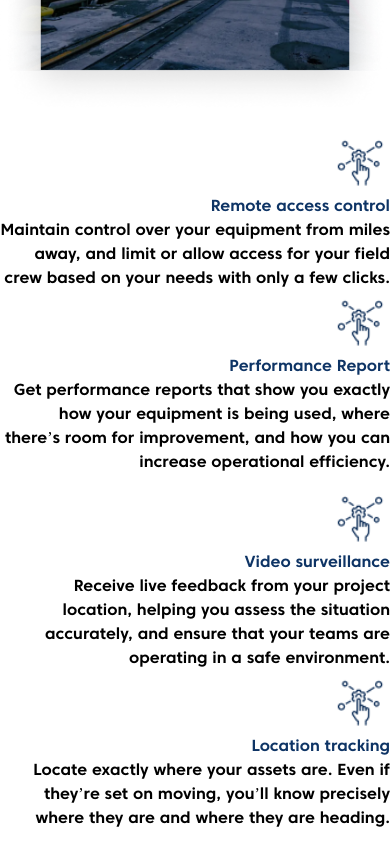
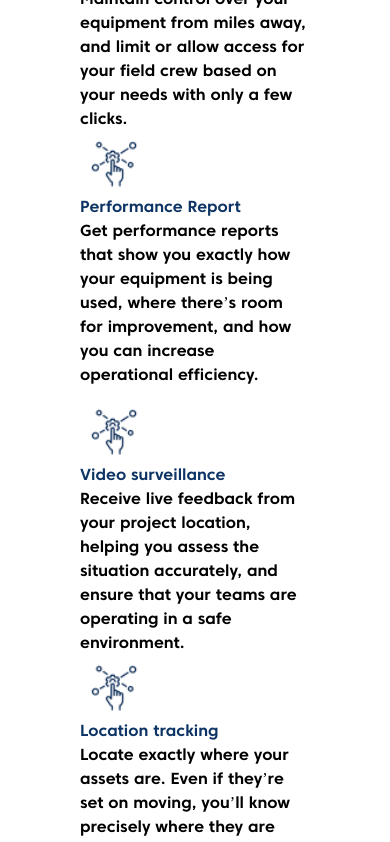
Before and after one commit to walosha/fbase-test, a React (Vite) app: page / in a window 390 px wide. Shown: the part 1720-2562 px from the top of the page. Built offline with nearby package versions, Linux system fonts and the light colour scheme; what tailwindcss-animated would draw is missing.

Commit message:
fixed stylings

```diff
--- a/src/components/features/index.tsx
+++ b/src/components/features/index.tsx
@@ -1,15 +1,15 @@
 export default function Features() {
   return (
-    <div className="mx-auto max-w-screen-xl lg:py-20">
-      <div className="grid lg:grid-cols-3 grid-cols-1 gap-3 sm:flex-col">
-        <div className=" sm:col-span-1 md:col-span-1 sm:order-2">
+    <div className="mx-auto max-w-screen-xl lg:py-20 lg:px-0 px-20">
+      <div className="grid lg:grid-cols-3 sm:grid-cols-1 gap-3 sm:flex-col">
+        <div className="sm:col-span-1 md:col-span-1 sm:order-2">
           <div>
             <img src="/assets/landing/video.png" alt="" />
           </div>
         </div>
         <div className="flex flex-col justify-evenly sm:order-1">
-          <div className="flex flex-col text-right sm:px-3">
-            <div className="ml-auto">
+          <div className="flex flex-col text-left lg:text-right sm:px-3 md:px-3">
+            <div className="lg:ml-auto">
               <img src="/assets/landing/rac.svg" alt="" />
             </div>
             <h3 className="text-primaryLight2 font-3xl font-primary">
@@ -21,8 +21,8 @@ export default function Features() {
               few clicks.
             </p>
           </div>
-          <div className="flex flex-col text-right sm:px-3">
-            <div className="ml-auto">
+          <div className="flex flex-col text-left lg:text-right sm:px-3 md:px-3">
+            <div className="lg:ml-auto">
               <img src="/assets/landing/rac.svg" alt="" />
             </div>
             <h3 className="text-primaryLight2 font-3xl font-primary">
@@ -36,8 +36,8 @@ export default function Features() {
           </div>
         </div>
         <div className="flex flex-col justify-evenly sm:order-3">
-          <div className="flex flex-col text-right sm:px-3">
-            <div className="ml-auto">
+          <div className="flex flex-col text-left lg:text-right sm:px-3 md:px-3">
+            <div className="lg:ml-auto">
               <img src="/assets/landing/rac.svg" alt="" />
             </div>
             <h3 className="text-primaryLight2 font-3xl font-primary">
@@ -49,8 +49,8 @@ export default function Features() {
               operating in a safe environment.{' '}
             </p>
           </div>
-          <div className="flex flex-col text-right sm:px-3 mb-10">
-            <div className="ml-auto">
+          <div className="flex flex-col text-left lg:text-right sm:px-3 md:px-3 mb-10">
+            <div className="lg:ml-auto">
               <img src="/assets/landing/rac.svg" alt="" />
             </div>
             <h3 className="text-primaryLight2 font-3xl font-primary">
--- a/src/components/hero/index.tsx
+++ b/src/components/hero/index.tsx
@@ -48,7 +48,7 @@ export default function Hero() {
       </header>
       <div className="relative isolate px-6 pt-14 lg:px-8">
         <div className="grid max-w-screen-xl px-0 py-8 mx-auto lg:gap-8 xl:gap-0 lg:py-16 lg:grid-cols-12">
-          <div className="mr-auto place-self-center lg:col-span-5">
+          <div className="animate-fade-up animate-once animate-duration-1000 animate-delay-0 animate-ease-in-out mr-auto place-self-center lg:col-span-5">
             <h1 className="text-3xl font-primary tracking-tight text-white sm:text-4xl">
               Optimise Machine Performance And Predict Problems Before They Turn
               Into Disasters
--- a/src/components/industries/index.tsx
+++ b/src/components/industries/index.tsx
@@ -1,8 +1,8 @@
 export default function Industries() {
   return (
-    <div className="mx-auto max-w-screen-xl lg:py-0 lg:-mb-72">
+    <div className="mx-auto md:px-16 sm:px-10 max-w-screen-xl lg:py-0 lg:-mb-72">
       <div className="grid grid-cols-1 lg:grid-cols-3 gap-4 mb-8">
-        <div className="sm:px-5">
+        <div className="sm:px-10 px-0">
           <p className="font-primary text-2xl lg:text-4xl text-primary">
             Increase Efficiency And Lower Overhead Costs!{' '}
           </p>
--- a/src/components/quote/section/sensorNeeded.tsx
+++ b/src/components/quote/section/sensorNeeded.tsx
@@ -13,7 +13,7 @@ export default function SensorNeeded({ setStage }: any) {
             <input
               type="text"
               placeholder=""
-              className="px-3 py-4 placeholder-blueGray-300 text-blueGray-600 relative bg-primaryLight3 rounded text-base border-0 shadow outline-none focus:outline-none focus:ring w-full h-20"
+              className="px-3 py-4 text-3xl text-white font-primary focus:border-primaryLight placeholder-blueGray-300 text-blueGray-600 relative bg-primaryLight3 rounded  border-0 shadow outline-none focus:outline-none focus:ring w-full h-16"
             />
           </div>
           <div className="flex items-center justify-end">
--- a/src/components/quote/section/updatePerDay.tsx
+++ b/src/components/quote/section/updatePerDay.tsx
@@ -13,7 +13,7 @@ export default function UpdatePerDay({ setStage }: any) {
             <input
               type="text"
               placeholder=""
-              className="px-3 py-4 placeholder-blueGray-300 text-blueGray-600 relative bg-primaryLight3 rounded text-base border-0 shadow outline-none focus:outline-none focus:ring w-full h-20"
+              className="px-3 py-4 text-3xl text-white font-primary focus:border-primaryLight placeholder-blueGray-300 text-blueGray-600 relative bg-primaryLight3 rounded  border-0 shadow outline-none focus:outline-none focus:ring w-full h-16"
             />
           </div>
           <div className="flex items-center justify-end">
--- a/src/components/quote/section/userCountInput.tsx
+++ b/src/components/quote/section/userCountInput.tsx
@@ -13,7 +13,7 @@ export default function UserCountInput({ setStage }: any) {
             <input
               type="text"
               placeholder=""
-              className="px-3 py-4 placeholder-blueGray-300 text-blueGray-600 relative bg-primaryLight3 rounded text-base border-0 shadow outline-none focus:outline-none focus:ring w-full h-20"
+              className="px-3 py-4 text-3xl text-white font-primary focus:border-primaryLight placeholder-blueGray-300 text-blueGray-600 relative bg-primaryLight3 rounded  border-0 shadow outline-none focus:outline-none focus:ring w-full h-16"
             />
           </div>
           <div className="flex items-center justify-end">
```
Also changed, not shown: src/components/quote/section/contactUs.tsx (+21 -11 lines).
